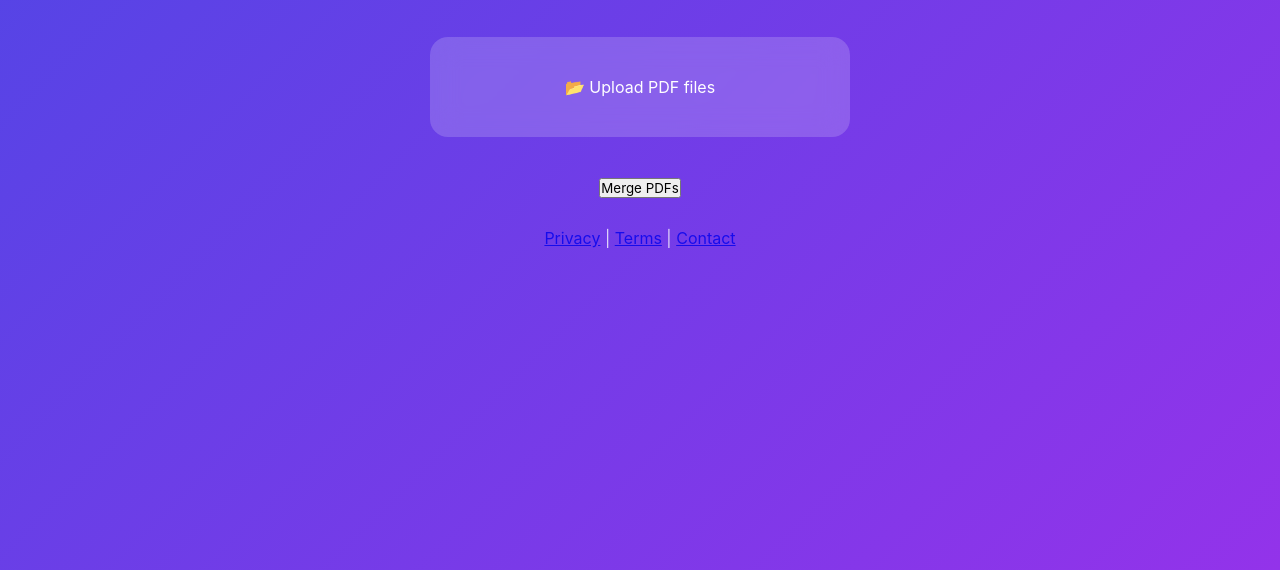
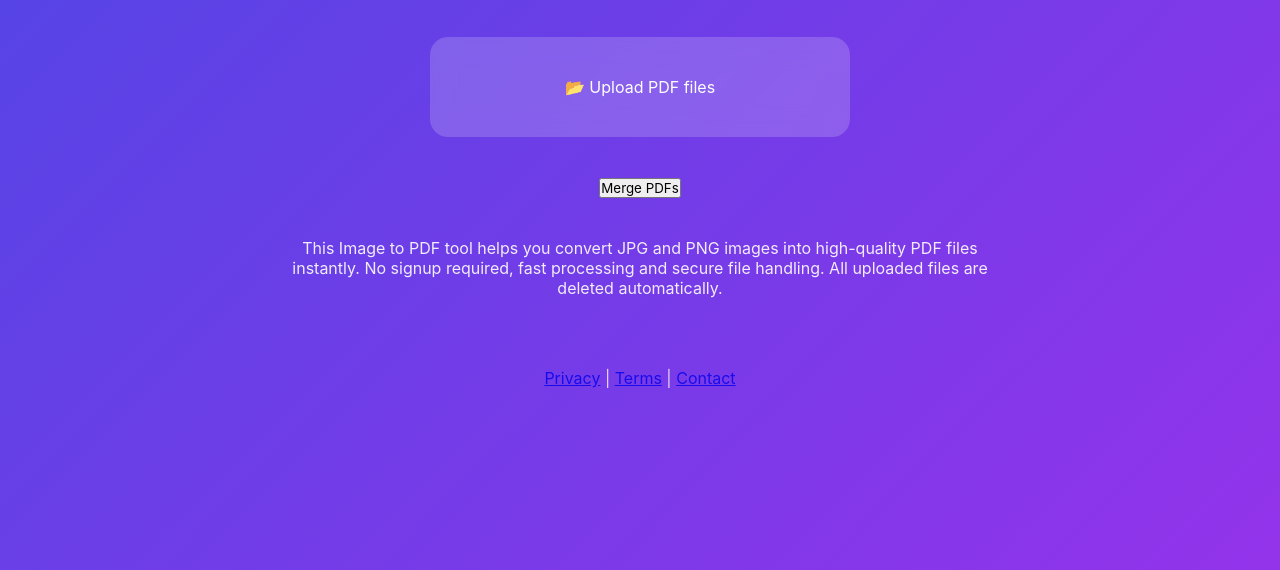
Before and after one commit to himanshuwork9988-prog/online2pdf, a website: page public/merge-pdf.html in a window 1280 px wide. Shown: the part 230-800 px from the top of the page. Drawn offline with Linux system fonts and the light colour scheme.

Commit message:
Update merge-pdf.html

```diff
--- a/public/merge-pdf.html
+++ b/public/merge-pdf.html
@@ -21,6 +21,12 @@
 
   <button onclick="convertTool('merge-pdf')">Merge PDFs</button>
 
+  <p style="max-width:700px;margin:40px auto;opacity:0.9;">
+This Image to PDF tool helps you convert JPG and PNG images into high-quality
+PDF files instantly. No signup required, fast processing and secure file handling.
+All uploaded files are deleted automatically.
+</p>
+
   <div class="progress" id="progress">
     <div class="bar" id="bar"></div>
   </div>
```
